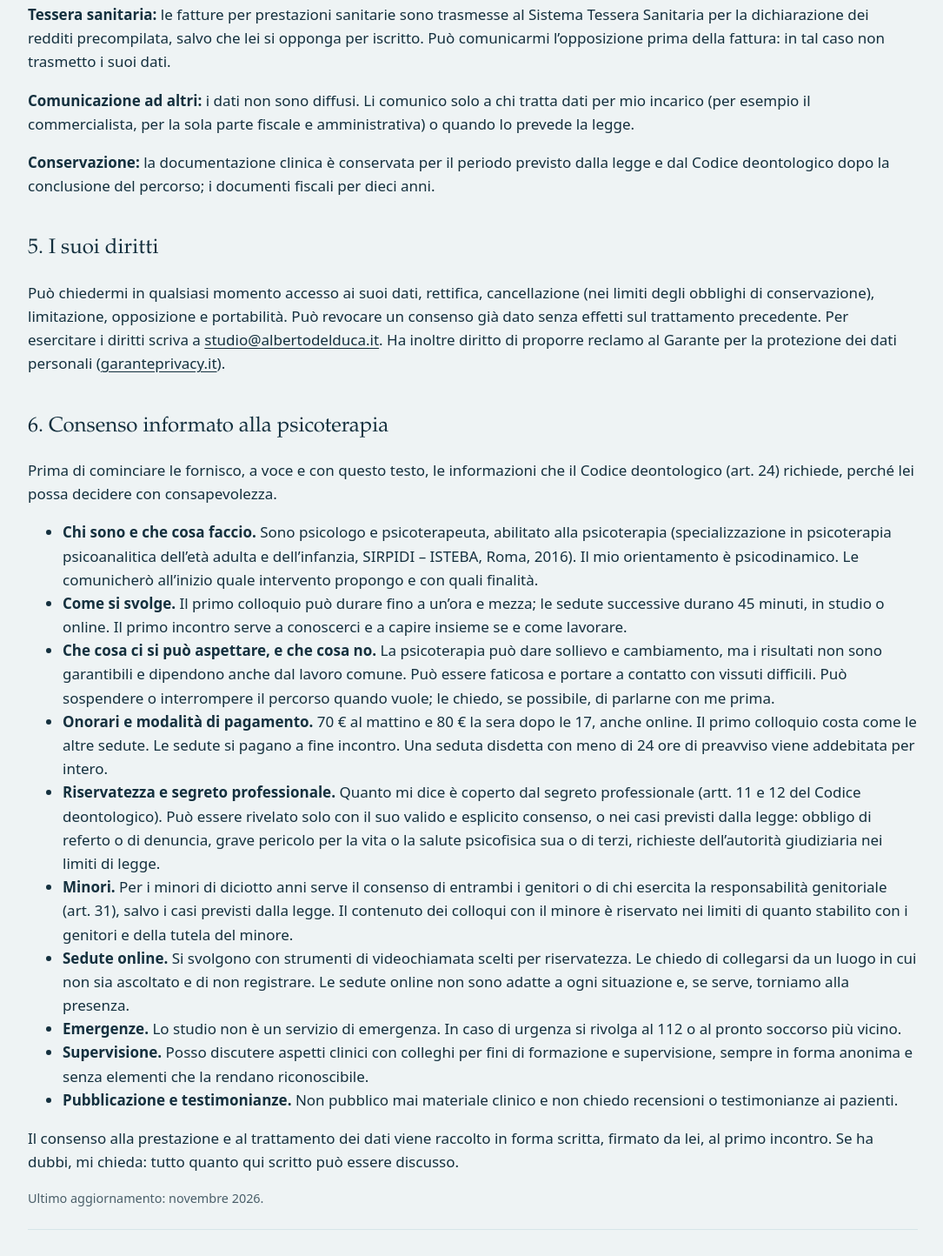
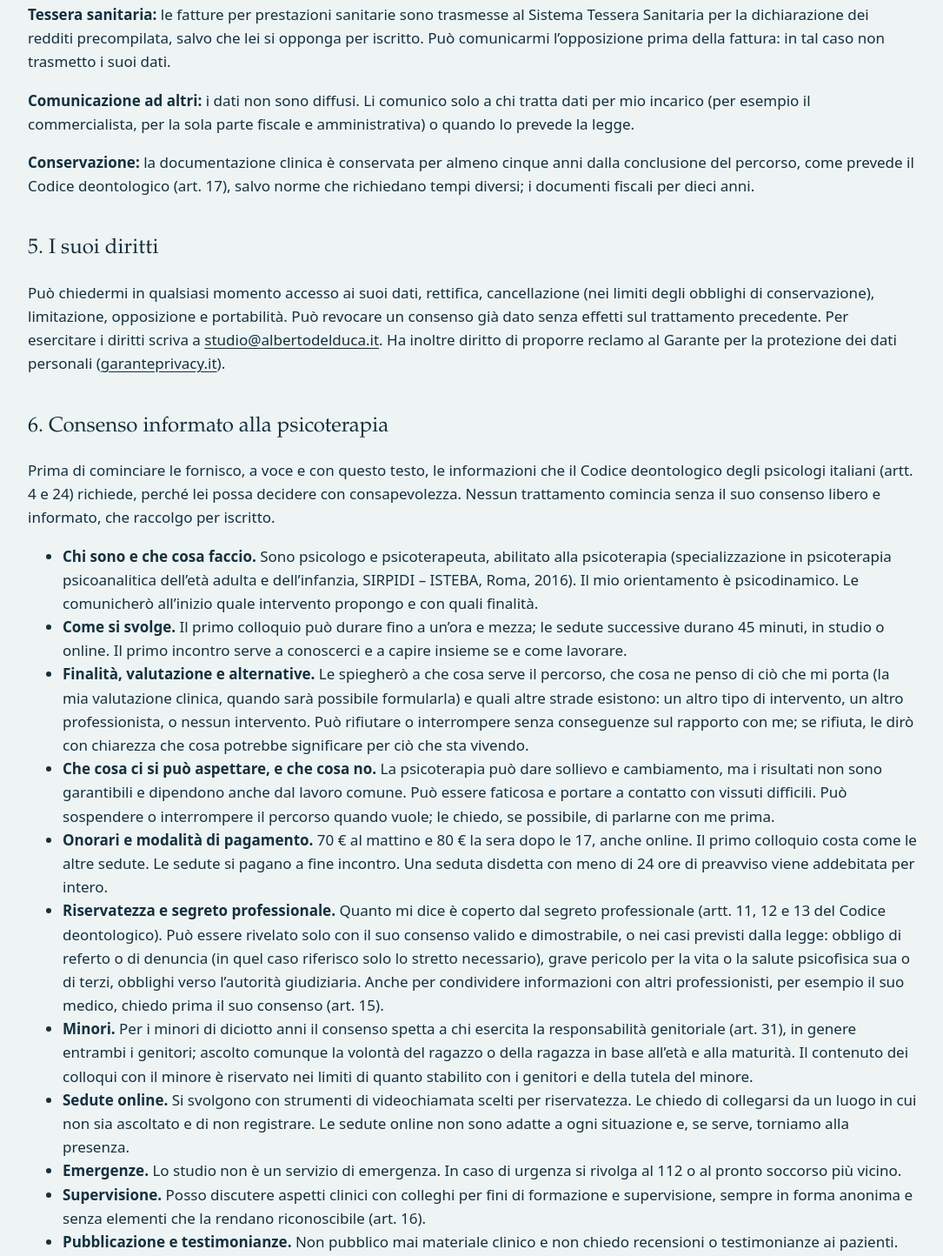
Before and after one commit to albertodelduca/albertodelduca.it., a plain HTML site: page informativa-privacy.html in a window 1280 px wide. Shown: the part 1516-2960 px from the top of the page at 87% size, without its empty margins (96-1181 px from the left). Drawn offline with Linux system fonts and the light colour scheme.

Commit message:
Privacy e consenso: allineati al Codice deontologico 2023 (artt. 4, 11-17, 24, 31)
Co-Authored-By: Claude Sonnet 5.5 <noreply@anthropic.com>
Claude-Session: https://claude.ai/code/session_017fxdPuEaTj1bzgDhcZWAch

```diff
--- a/informativa-privacy.html
+++ b/informativa-privacy.html
@@ -52,23 +52,24 @@
     <p><strong>Come li custodisco:</strong> la documentazione clinica è conservata in forma riservata e protetta, accessibile solo a me. Non registro le sedute, né in presenza né online. Non utilizzo strumenti di intelligenza artificiale sui contenuti delle sedute né sui suoi dati clinici. Non somministro test in seduta: ogni circa tre mesi possiamo dedicare un colloquio a verificare insieme come sta andando, e quanto emerge resta nella documentazione clinica.</p>
     <p><strong>Tessera sanitaria:</strong> le fatture per prestazioni sanitarie sono trasmesse al Sistema Tessera Sanitaria per la dichiarazione dei redditi precompilata, salvo che lei si opponga per iscritto. Può comunicarmi l’opposizione prima della fattura: in tal caso non trasmetto i suoi dati.</p>
     <p><strong>Comunicazione ad altri:</strong> i dati non sono diffusi. Li comunico solo a chi tratta dati per mio incarico (per esempio il commercialista, per la sola parte fiscale e amministrativa) o quando lo prevede la legge.</p>
-    <p><strong>Conservazione:</strong> la documentazione clinica è conservata per il periodo previsto dalla legge e dal Codice deontologico dopo la conclusione del percorso; i documenti fiscali per dieci anni.</p>
+    <p><strong>Conservazione:</strong> la documentazione clinica è conservata per almeno cinque anni dalla conclusione del percorso, come prevede il Codice deontologico (art. 17), salvo norme che richiedano tempi diversi; i documenti fiscali per dieci anni.</p>
 
     <h2>5. I suoi diritti</h2>
     <p>Può chiedermi in qualsiasi momento accesso ai suoi dati, rettifica, cancellazione (nei limiti degli obblighi di conservazione), limitazione, opposizione e portabilità. Può revocare un consenso già dato senza effetti sul trattamento precedente. Per esercitare i diritti scriva a <a href="mailto:studio@albertodelduca.it">studio@albertodelduca.it</a>. Ha inoltre diritto di proporre reclamo al Garante per la protezione dei dati personali (<a href="https://www.garanteprivacy.it" rel="noopener">garanteprivacy.it</a>).</p>
 
     <h2>6. Consenso informato alla psicoterapia</h2>
-    <p>Prima di cominciare le fornisco, a voce e con questo testo, le informazioni che il Codice deontologico (art. 24) richiede, perché lei possa decidere con consapevolezza.</p>
+    <p>Prima di cominciare le fornisco, a voce e con questo testo, le informazioni che il Codice deontologico degli psicologi italiani (artt. 4 e 24) richiede, perché lei possa decidere con consapevolezza. Nessun trattamento comincia senza il suo consenso libero e informato, che raccolgo per iscritto.</p>
     <ul>
       <li><strong>Chi sono e che cosa faccio.</strong> Sono psicologo e psicoterapeuta, abilitato alla psicoterapia (specializzazione in psicoterapia psicoanalitica dell’età adulta e dell’infanzia, SIRPIDI – ISTEBA, Roma, 2016). Il mio orientamento è psicodinamico. Le comunicherò all’inizio quale intervento propongo e con quali finalità.</li>
       <li><strong>Come si svolge.</strong> Il primo colloquio può durare fino a un’ora e mezza; le sedute successive durano 45 minuti, in studio o online. Il primo incontro serve a conoscerci e a capire insieme se e come lavorare.</li>
+      <li><strong>Finalità, valutazione e alternative.</strong> Le spiegherò a che cosa serve il percorso, che cosa ne penso di ciò che mi porta (la mia valutazione clinica, quando sarà possibile formularla) e quali altre strade esistono: un altro tipo di intervento, un altro professionista, o nessun intervento. Può rifiutare o interrompere senza conseguenze sul rapporto con me; se rifiuta, le dirò con chiarezza che cosa potrebbe significare per ciò che sta vivendo.</li>
       <li><strong>Che cosa ci si può aspettare, e che cosa no.</strong> La psicoterapia può dare sollievo e cambiamento, ma i risultati non sono garantibili e dipendono anche dal lavoro comune. Può essere faticosa e portare a contatto con vissuti difficili. Può sospendere o interrompere il percorso quando vuole; le chiedo, se possibile, di parlarne con me prima.</li>
       <li><strong>Onorari e modalità di pagamento.</strong> 70 € al mattino e 80 € la sera dopo le 17, anche online. Il primo colloquio costa come le altre sedute. Le sedute si pagano a fine incontro. Una seduta disdetta con meno di 24 ore di preavviso viene addebitata per intero.</li>
-      <li><strong>Riservatezza e segreto professionale.</strong> Quanto mi dice è coperto dal segreto professionale (artt. 11 e 12 del Codice deontologico). Può essere rivelato solo con il suo valido e esplicito consenso, o nei casi previsti dalla legge: obbligo di referto o di denuncia, grave pericolo per la vita o la salute psicofisica sua o di terzi, richieste dell’autorità giudiziaria nei limiti di legge.</li>
-      <li><strong>Minori.</strong> Per i minori di diciotto anni serve il consenso di entrambi i genitori o di chi esercita la responsabilità genitoriale (art. 31), salvo i casi previsti dalla legge. Il contenuto dei colloqui con il minore è riservato nei limiti di quanto stabilito con i genitori e della tutela del minore.</li>
+      <li><strong>Riservatezza e segreto professionale.</strong> Quanto mi dice è coperto dal segreto professionale (artt. 11, 12 e 13 del Codice deontologico). Può essere rivelato solo con il suo consenso valido e dimostrabile, o nei casi previsti dalla legge: obbligo di referto o di denuncia (in quel caso riferisco solo lo stretto necessario), grave pericolo per la vita o la salute psicofisica sua o di terzi, obblighi verso l’autorità giudiziaria. Anche per condividere informazioni con altri professionisti, per esempio il suo medico, chiedo prima il suo consenso (art. 15).</li>
+      <li><strong>Minori.</strong> Per i minori di diciotto anni il consenso spetta a chi esercita la responsabilità genitoriale (art. 31), in genere entrambi i genitori; ascolto comunque la volontà del ragazzo o della ragazza in base all’età e alla maturità. Il contenuto dei colloqui con il minore è riservato nei limiti di quanto stabilito con i genitori e della tutela del minore.</li>
       <li><strong>Sedute online.</strong> Si svolgono con strumenti di videochiamata scelti per riservatezza. Le chiedo di collegarsi da un luogo in cui non sia ascoltato e di non registrare. Le sedute online non sono adatte a ogni situazione e, se serve, torniamo alla presenza.</li>
       <li><strong>Emergenze.</strong> Lo studio non è un servizio di emergenza. In caso di urgenza si rivolga al 112 o al pronto soccorso più vicino.</li>
-      <li><strong>Supervisione.</strong> Posso discutere aspetti clinici con colleghi per fini di formazione e supervisione, sempre in forma anonima e senza elementi che la rendano riconoscibile.</li>
+      <li><strong>Supervisione.</strong> Posso discutere aspetti clinici con colleghi per fini di formazione e supervisione, sempre in forma anonima e senza elementi che la rendano riconoscibile (art. 16).</li>
       <li><strong>Pubblicazione e testimonianze.</strong> Non pubblico mai materiale clinico e non chiedo recensioni o testimonianze ai pazienti.</li>
     </ul>
     <p>Il consenso alla prestazione e al trattamento dei dati viene raccolto in forma scritta, firmato da lei, al primo incontro. Se ha dubbi, mi chieda: tutto quanto qui scritto può essere discusso.</p>
```
